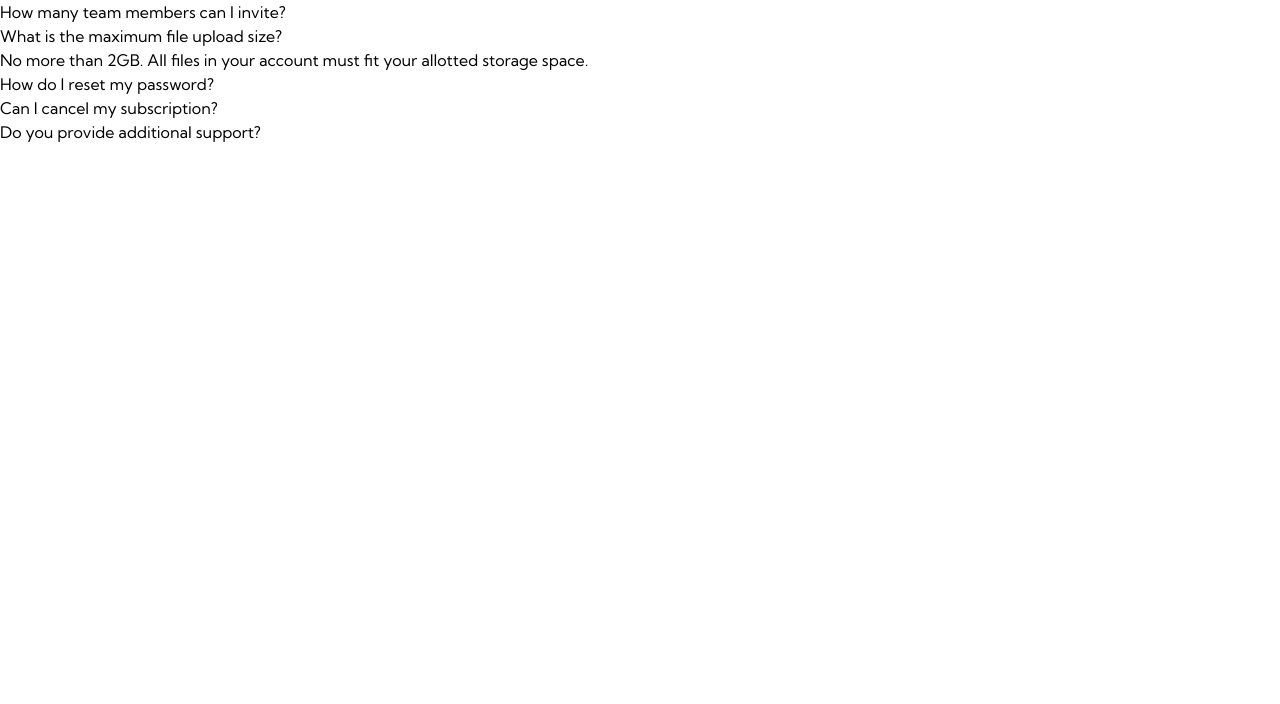
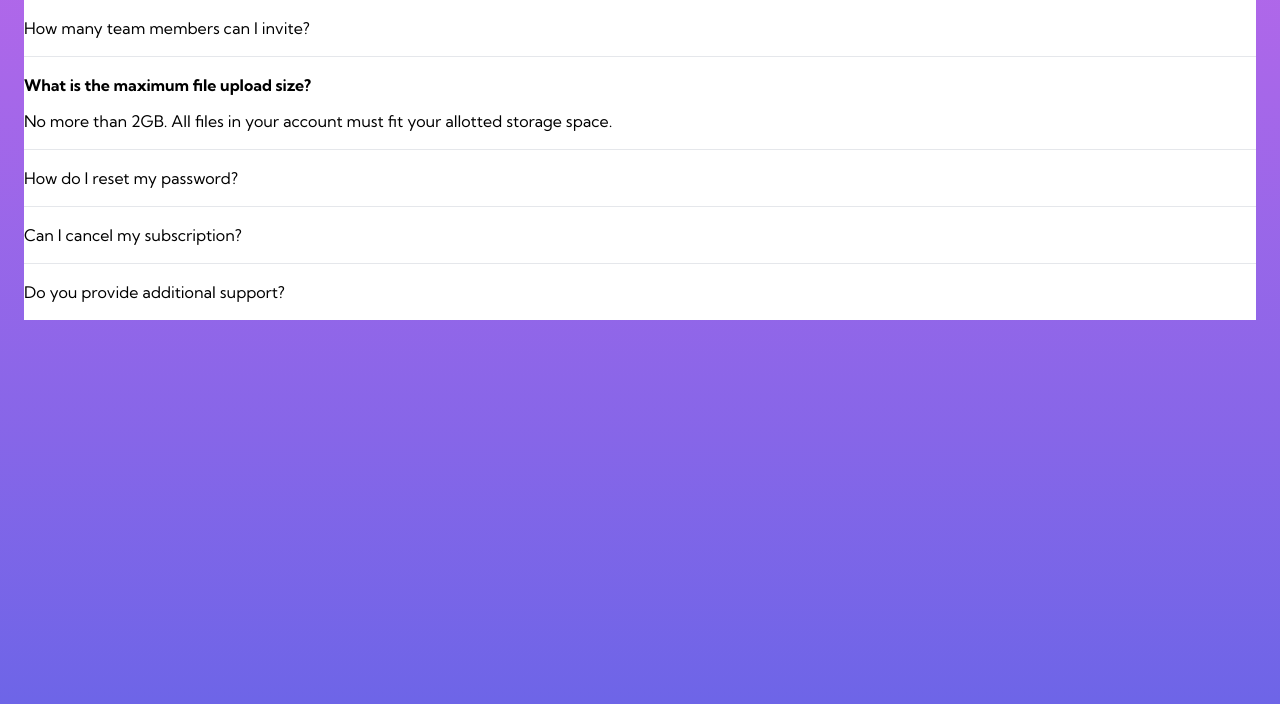
Before and after one commit to JustinByrne/FM-faq-accordion-card, a website: page index.html in a window 1280 px wide. Drawn offline with nearby package versions, Linux system fonts and the light colour scheme.

Commit message:
Added gradient and padding

```diff
--- a/index.html
+++ b/index.html
@@ -12,10 +12,10 @@
     <script defer src="https://unpkg.com/alpinejs@3.2.3/dist/cdn.min.js"></script>
     </head>
 
-    <body>
-        <div class="font-kumbh-sans" x-data="{ open: '2' }">
-            <div>
-                <div class="cursor-pointer" @click="open = 1">
+    <body class="bg-gradient-to-b from-violet-soft to-blue-soft min-h-screen px-6">
+        <div class="font-kumbh-sans bg-white" x-data="{ open: '2' }">
+            <div class="py-4">
+                <div class="cursor-pointer" @click="open = 1" :class="{ 'font-bold': open == 1 }">
                     How many team members can I invite?
                 </div>
                 <div :class="{ 'hidden': open != 1 }">
@@ -23,16 +23,18 @@
                     team members for the Premium plan.
                 </div>
             </div>
-            <div>
-                <div class="cursor-pointer" @click="open = 2">
+            <hr>
+            <div class="py-4">
+                <div class="cursor-pointer" @click="open = 2" :class="{ 'font-bold pb-3': open == 2 }">
                     What is the maximum file upload size?
                 </div>
                 <div :class="{ 'hidden': open != 2 }">
                     No more than 2GB. All files in your account must fit your allotted storage space.
                 </div>
             </div>
-            <div>
-                <div class="cursor-pointer" @click="open = 3">
+            <hr>
+            <div class="py-4">
+                <div class="cursor-pointer" @click="open = 3" :class="{ 'font-bold': open == 3 }">
                     How do I reset my password?
                 </div>
                 <div :class="{ 'hidden': open != 3 }">
@@ -40,16 +42,18 @@
                     A reset link will be emailed to you.
                 </div>
             </div>
-            <div>
-                <div class="cursor-pointer" @click="open = 4">
+            <hr>
+            <div class="py-4">
+                <div class="cursor-pointer" @click="open = 4" :class="{ 'font-bold': open == 4 }">
                     Can I cancel my subscription?
                 </div>
                 <div :class="{ 'hidden': open != 4 }">
                     Yes! Send us a message and we’ll process your request no questions asked.
                 </div>
             </div>
-            <div>
-                <div class="cursor-pointer" @click="open = 5">
+            <hr>
+            <div class="py-4">
+                <div class="cursor-pointer" @click="open = 5" :class="{ 'font-bold': open == 5 }">
                     Do you provide additional support?
                 </div>
                 <div :class="{ 'hidden': open != 5 }">
```
Also changed, not shown: tailwind.css.
